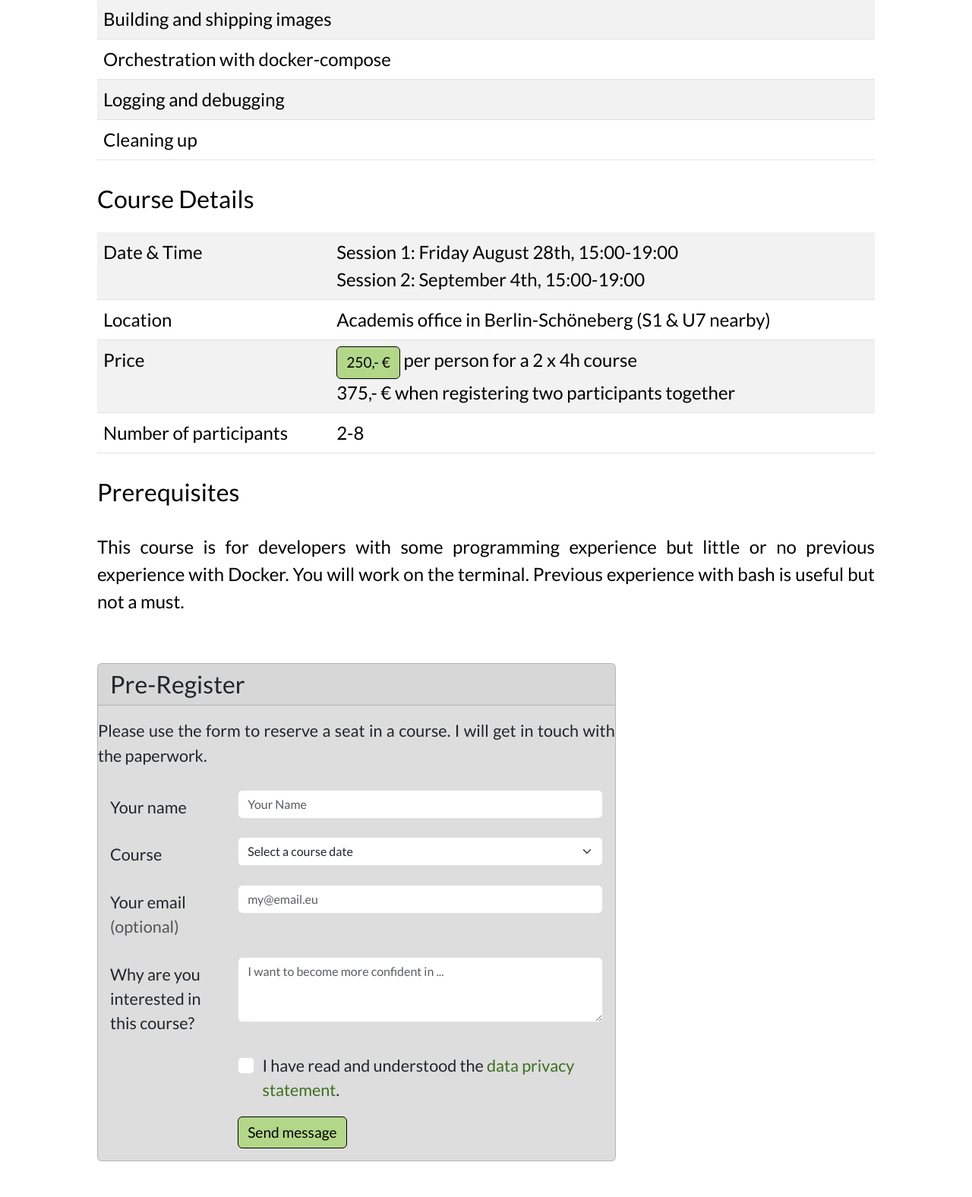
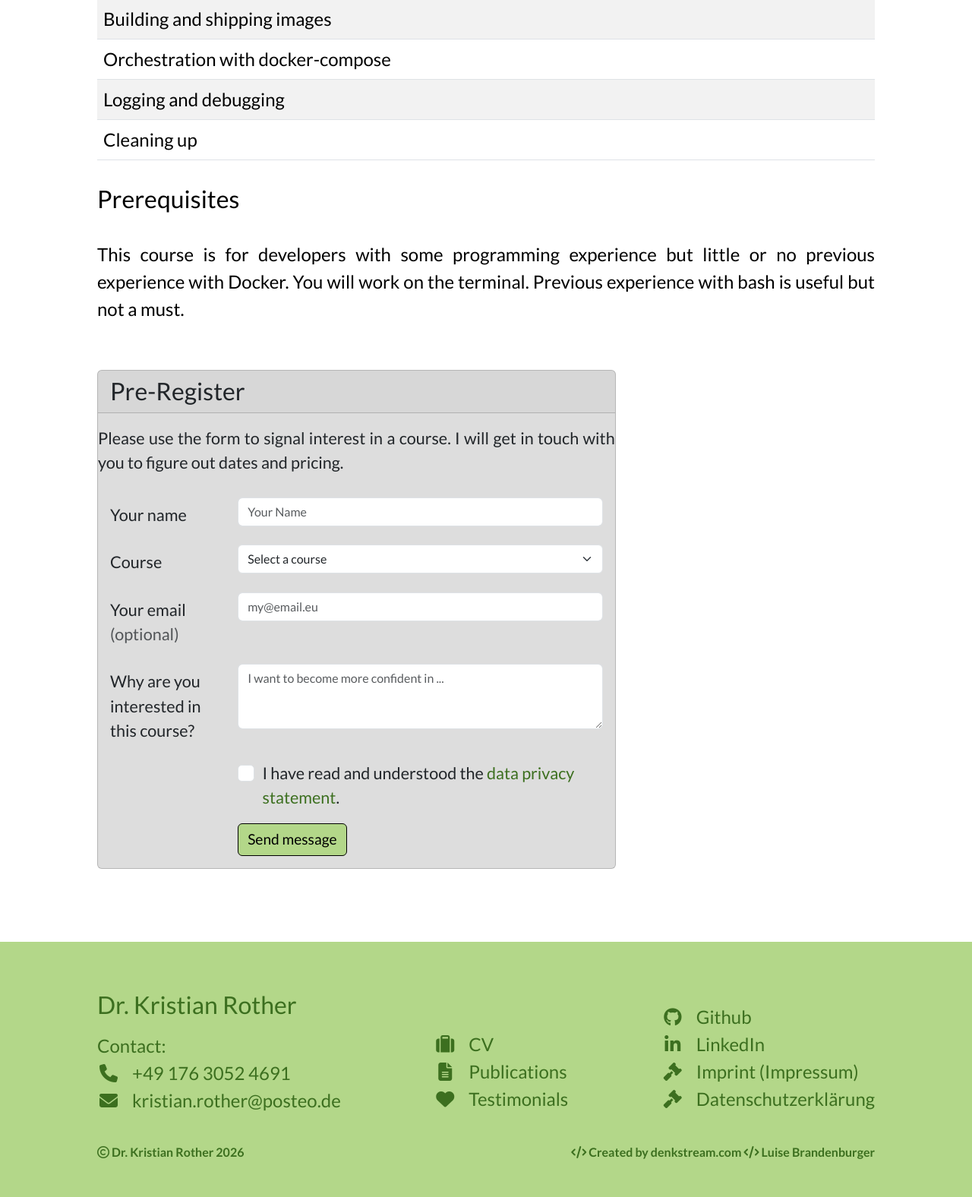
Before and after one commit to krother/academis_website, a Python web app: template templates/course_docker.html in a window 1280 px wide. Shown: the part 1703-3279 px from the top of the page at 76% size. Run offline with Jinja, Linux system fonts and the light colour scheme; the template is opened without the code that fills it: most values are stand-ins (such as "Sample title", 1, 10 or a date in 2020); some libraries are stand-ins or nearby versions.

Commit message:
update forms

```diff
--- a/templates/course_docker.html
+++ b/templates/course_docker.html
@@ -46,17 +46,6 @@
         </tbody>
     </table>
 
-    <h2 class="py-3">Course Details</h2>
-    <table class="table table-striped">
-        <colgroup><col style="width:30%"><col></colgroup>
-        <tbody>
-            <tr><td>Date &amp; Time</td><td>Session 1: Friday August 28th, 15:00-19:00<br>Session 2: September 4th, 15:00-19:00</td></tr>
-            <tr><td>Location</td><td>Academis office in Berlin-Schöneberg (S1 &amp; U7 nearby)</td></tr>
-            <tr><td>Price</td><td><button type="button" class="btn btn-success">250,- €</button> per person for a 2 x 4h course<br>375,- € when registering two participants together</td></tr>
-            <tr><td>Number of participants</td><td>2-8</td></tr>
-        </tbody>
-    </table>
-
     <h2 class="py-3">Prerequisites</h2>
 
     <p>
--- a/templates/courses.html
+++ b/templates/courses.html
@@ -135,6 +135,8 @@
 
 </section>
 
+{% include('registration_form.html') %}
+
 <!--
     <section>
         <h2>Course Topics</h2>
--- a/templates/de/registration_form.html
+++ b/templates/de/registration_form.html
@@ -22,9 +22,9 @@
           <label for="course" class="col-sm-3 col-form-label">Kurs</label>
           <div class="col-sm-9">
             <select class="form-select" id="course" name="course" required>
-              <option value="" disabled selected>Kurstermin auswählen</option>
+              <option value="" disabled selected>Kurst auswählen</option>
               {% for course in course_dates if 'closed' not in course.details %}
-              <option value="{{ course.id }}">{{ course.course }} – {{ course.date }}{% if course.time != 'all-day' %} ({{ course.time }}){% endif %}</option>
+              <option value="{{ course.id }}">{{ course.course }}</option>
               {% endfor %}
             </select>
           </div>
--- a/templates/registration_form.html
+++ b/templates/registration_form.html
@@ -5,7 +5,7 @@
     <div class="card-header">
       <h2 class="mb-0">Pre-Register</h2>
     </div>
-    <p>Please use the form to reserve a seat in a course. I will get in touch with the paperwork.</p>
+    <p>Please use the form to signal interest in a course. I will get in touch with you to figure out dates and pricing.</p>
 
     <div class="card-body">
 
@@ -22,9 +22,9 @@
           <label for="course" class="col-sm-3 col-form-label">Course</label>
           <div class="col-sm-9">
             <select class="form-select" id="course" name="course" required>
-              <option value="" disabled selected>Select a course date</option>
+              <option value="" disabled selected>Select a course</option>
               {% for course in course_dates if 'closed' not in course.details %}
-              <option value="{{ course.id }}">{{ course.course }} – {{ course.date }}{% if course.time != 'all-day' %} ({{ course.time }}){% endif %}</option>
+              <option value="{{ course.id }}">{{ course.course }}</option>
               {% endfor %}
             </select>
           </div>
```
Also changed, not shown: templates/course_advanced_python.html (+0 -8 lines), templates/course_db_infrastructure.html (+0 -10 lines), templates/course_polars.html (+0 -7 lines), templates/course_python_unplugged.html (+0 -9 lines), templates/de/course_advanced_python.html (+0 -8 lines), templates/de/course_polars.html (+0 -8 lines).
